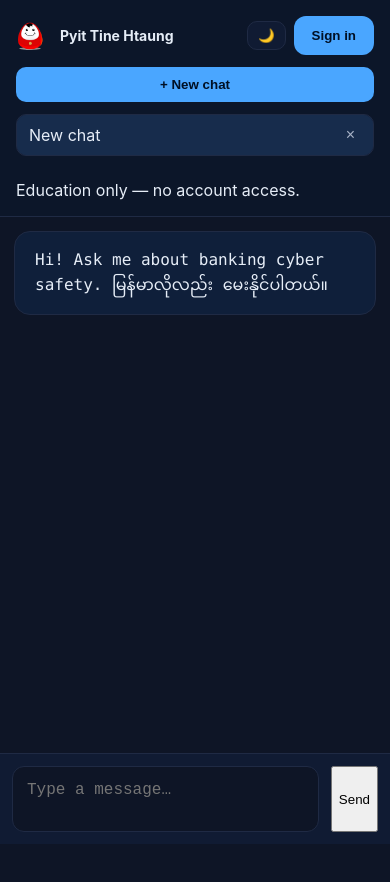
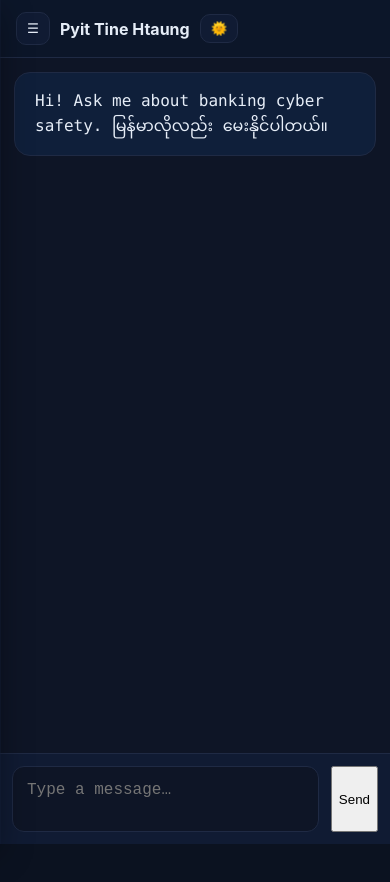
Before and after one commit to AungKaungMyatt/pth-chatbot-v2, a React (Vite) app in the folder frontend/: page / in a window 390 px wide. Shown: the top 882 px of the page. After the commit the page ends 844 px from the top, so only its background shows below. Built offline with nearby package versions, Linux system fonts and the light colour scheme.

Commit message:
frontend changes

```diff
--- a/frontend/src/App.jsx
+++ b/frontend/src/App.jsx
@@ -5,8 +5,8 @@ import "./styles.css";
 /* ---- constants / helpers ---- */
 const THEME_KEY = "pth_theme";
 const SESS_KEY = "pth_sessions";
-const AUTH_KEY = "pth_auth"; // { signedIn: boolean, name, email, avatar }
-const PROFILE_KEY = "pth_profile"; // used after sign up to store default profile locally
+const AUTH_KEY = "pth_auth";
+const PROFILE_KEY = "pth_profile";
 
 const SENSITIVE_INTENTS = new Set([
   "vishing_call",
@@ -155,6 +155,7 @@ export default function App() {
     setSessions((all) => [s, ...all]);
     setActiveId(s.id);
     setInput("");
+    setDrawer(false); // close drawer on mobile
   }
   function onDeleteSession(id) {
     setSessions((all) => {
@@ -216,12 +217,20 @@ export default function App() {
     }
   }
 
+  /* ===== NEW: mobile drawer state ===== */
+  const [drawer, setDrawer] = useState(false);
+  useEffect(() => {
+    const onEsc = (e) => e.key === "Escape" && setDrawer(false);
+    window.addEventListener("keydown", onEsc);
+    return () => window.removeEventListener("keydown", onEsc);
+  }, []);
+
   /* -------------------- UI -------------------- */
   return (
     <div className="layout">
-      <aside className="sidebar">
+      {/* Sidebar becomes a drawer on small screens */}
+      <aside className={"sidebar" + (drawer ? " open" : "")}>
         <div className="side-header">
-          {/* ONLY CHANGE: show your PNG next to the brand text */}
           <div className="brand">
             <img
               src="/pth.png"
@@ -233,6 +242,16 @@ export default function App() {
           </div>
 
           <div className="side-actions">
+            {/* mobile-only close button (hidden on desktop via CSS) */}
+            <button
+              className="icon-btn close-mobile"
+              aria-label="Close menu"
+              onClick={() => setDrawer(false)}
+              title="Close"
+            >
+              ✕
+            </button>
+
             {/* theme toggle */}
             <button
               className="icon-btn"
@@ -297,7 +316,10 @@ export default function App() {
             <div
               key={s.id}
               className={"history-item" + (s.id === activeId ? " active" : "")}
-              onClick={() => setActiveId(s.id)}
+              onClick={() => {
+                setActiveId(s.id);
+                setDrawer(false); // close after choosing on mobile
+              }}
             >
               <span className="title">{s.title}</span>
               <button
@@ -320,7 +342,30 @@ export default function App() {
         </div>
       </aside>
 
+      {/* mobile overlay */}
+      {drawer && <div className="backdrop" onClick={() => setDrawer(false)} />}
+
       <main className="content">
+        {/* mobile top bar (hamburger) */}
+        <div className="mobile-bar">
+          <button
+            className="hamburger"
+            aria-label="Open menu"
+            onClick={() => setDrawer(true)}
+          >
+            ☰
+          </button>
+          <div className="title">Pyit Tine Htaung</div>
+          <button
+            className="icon-btn"
+            aria-label="Toggle theme"
+            onClick={() => setTheme(theme === "dark" ? "light" : "dark")}
+            title="Toggle theme"
+          >
+            {theme === "dark" ? "🌞" : "🌙"}
+          </button>
+        </div>
+
         <div className="messages">
           {active?.messages.map((m, i) => (
             <div key={i} className={`msg ${m.role}`}>
--- a/frontend/src/styles.css
+++ b/frontend/src/styles.css
@@ -256,3 +256,61 @@ textarea {
   .btn.new { padding: 10px; }
   .brand { font-size: 14px; }
 }
+/* ===== Mobile drawer & top bar (ChatGPT-style) ===== */
+.mobile-bar { display: none; }
+
+@media (max-width: 900px) {
+  .layout { grid-template-columns: 1fr; }
+
+  .mobile-bar {
+    display: flex;
+    align-items: center;
+    gap: 10px;
+    padding: 12px 16px;
+    border-bottom: 1px solid var(--border);
+    background: var(--sidebar);
+    position: sticky;
+    top: 0;
+    z-index: 5;
+  }
+  .mobile-bar .title { font-weight: 700; }
+  .hamburger {
+    border: 1px solid var(--border);
+    background: var(--card);
+    color: var(--fg);
+    border-radius: 10px;
+    padding: 8px 10px;
+  }
+
+  /* Sidebar becomes an off-canvas drawer */
+  .sidebar {
+    position: fixed;
+    inset: 0 auto 0 0;
+    width: min(82vw, 320px);
+    max-width: 100%;
+    transform: translateX(-100%);
+    transition: transform .25s ease;
+    z-index: 40;
+    box-shadow: 0 10px 30px rgba(0,0,0,.35);
+    border-right: 1px solid var(--border);
+    border-bottom: 0;
+  }
+  .sidebar.open { transform: translateX(0); }
+
+  .close-mobile { display: inline-block; } /* show the ✕ button on mobile */
+
+  .backdrop {
+    position: fixed; inset: 0;
+    background: rgba(0,0,0,.5);
+    z-index: 30;
+  }
+
+  /* content tweaks */
+  .messages { align-items: stretch; }
+  .bubble { max-width: 96vw; }
+}
+
+/* hide the mobile-only close button on desktop */
+@media (min-width: 901px) {
+  .close-mobile { display: none; }
+}
```
